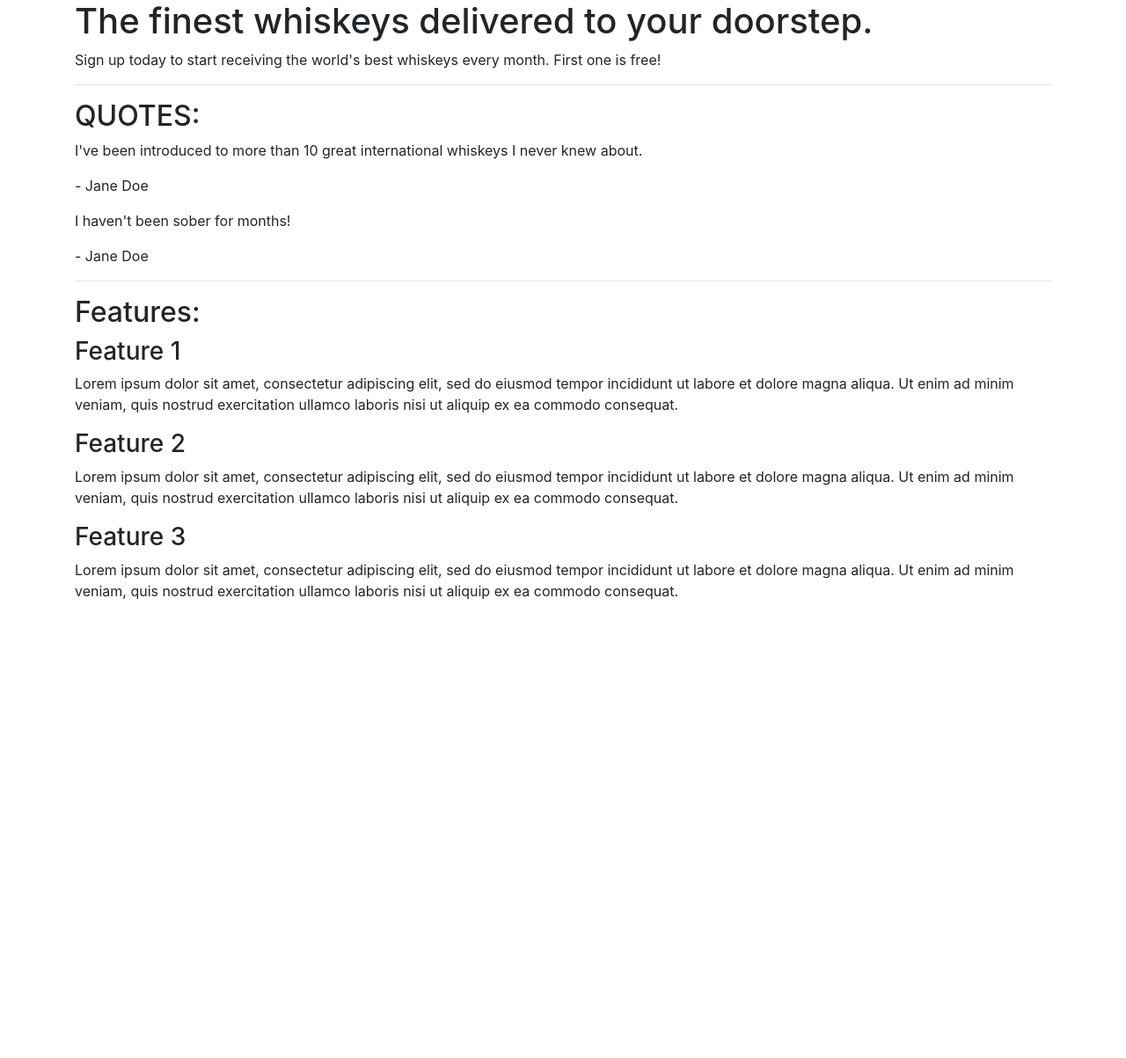
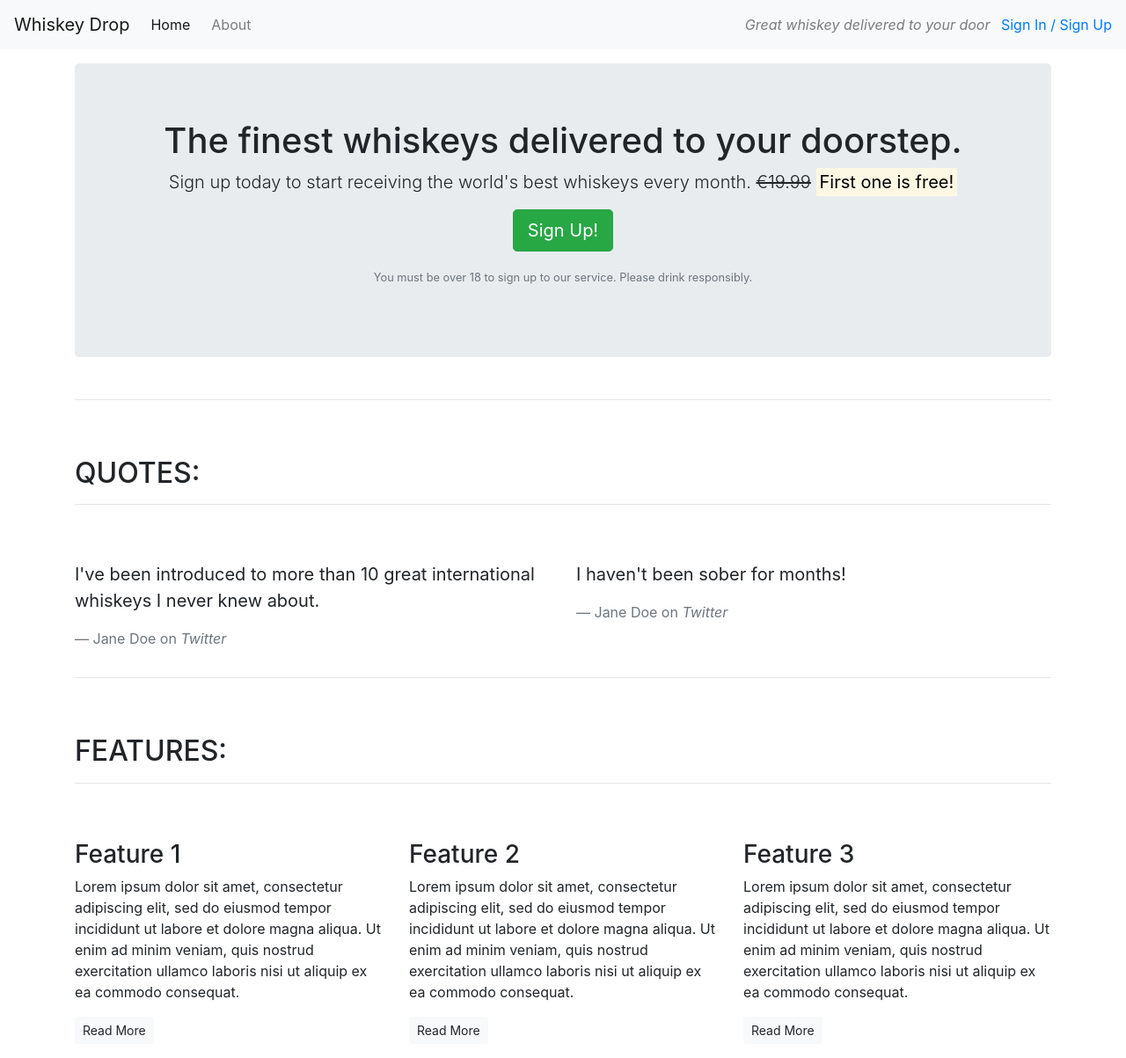
Before and after one commit to MelWatts/bootstrap-basics, a plain HTML site: page index.html in a window 1280 px wide. Shown: the whole page at 88% size. Before the commit the page ends 800 px from the top, so only its background shows below. Drawn offline with nearby package versions, Linux system fonts and the light colour scheme.

Commit message:
create grid

```diff
--- a/index.html
+++ b/index.html
@@ -3,50 +3,100 @@
 
 <head>
     <meta charset="utf-8">
-
+    <meta name="viewport" content="width=device-width, initial-scale=1.0">
     <title>Whiskey Drop | Taste a new whiskey every month</title>
     <link rel="stylesheet" href="https://maxcdn.bootstrapcdn.com/bootstrap/4.1.3/css/bootstrap.min.css">
 </head>
 
 <body>
-    <article class="container">
+    <!--Nav-->
+    <nav class="navbar navbar-light navbar-expand-sm bg-light">
+        <a href="/" class="navbar-brand">
+                    Whiskey Drop</a>
+        <ul class="navbar-nav mr-auto">
+            <li class="active nav-item mr-2"><a class="nav-link" href="/">Home</a></li>
+            <li class="nav-item mr-2"><a class="nav-link" href="">About</a></li>
+            <li class="nav-item mr-2 d-block d-sm-none"><a class="nav-link" href="">Sign In / Sign Up</a></li>
+        </ul>
+
+        <div class="d-none d-md-block">
+            <p class="navbar-text my-auto mr-2"><i>Great whiskey delivered to your door</i></p>
+            <a href="/login">Sign In / Sign Up</a>
+        </div>
+        <!--</div>-->
+    </nav>
+    <article class="container mt-3">
         <!-- Callout -->
-        <section class="callout">
+        <div class="row">
+            <div class="col-12">
+                <section class="callout jumbotron text-center">
                     <h1>The finest whiskeys delivered to your doorstep.</h1>
-            <p>Sign up today to start receiving the world's best whiskeys every month. First one is free!</p>
+                    <p class="lead">Sign up today to start receiving the world's best whiskeys every month.
+                        <s class="d-none d-sm-inline">€19.99</s>
+                        <span class="d-inline d-sm-none"><br></span>
+                        <strong><mark>First one is free!</mark></strong></p>
+                    <p><button class="btn btn-lg btn-success">Sign Up!</button></p>
+                    <p class="text-muted"><small>You must be over 18 to sign up to our service. Please drink responsibly.</small></p>
                 </section>
+            </div>
+        </div>
         <!-- /.callout -->
         <hr>
-
         <!-- Quotes -->
         <section class="quotes">
+            <div class="row">
+                <div class="col-12 my-5">
                     <h2 class="text-uppercase">Quotes:</h2>
-            <div class="quote">
+                    <hr />
+                </div>
+            </div>
+            <div class="row">
+                <div class="col-12 col-md-6">
+                    <blockquote class="blockquote">
                         <p>I've been introduced to more than 10 great international whiskeys I never knew about.</p>
-                <p>- Jane Doe</p>
+                        <footer class="blockquote-footer">Jane Doe on <cite title="Twitter">Twitter</cite></footer>
+                    </blockquote>
                 </div>
-            <div class="quote">
+                <div class="col-12 col-md-6">
+                    <blockquote class="blockquote">
                         <p>I haven't been sober for months!</p>
-                <p>- Jane Doe</p>
+                        <footer class="blockquote-footer">Jane Doe on <cite title="Twitter">Twitter</cite></footer>
+                    </blockquote>
+                </div>
             </div>
         </section>
         <!-- /.quotes -->
         <hr>
-
         <!-- Features -->
         <section class="features">
-            <h2>Features:</h2>
+            <div class="row">
+                <div class="col-12 my-5">
+                    <h2 class="text-uppercase">Features:</h2>
+                    <hr />
+                </div>
+            </div>
+            <div class="row">
+                <div class="col-12 col-md-6 col-lg-4">
                     <div class="feature">
                         <h3>Feature 1</h3>
                         <p>Lorem ipsum dolor sit amet, consectetur adipiscing elit, sed do eiusmod tempor incididunt ut labore et dolore magna aliqua. Ut enim ad minim veniam, quis nostrud exercitation ullamco laboris nisi ut aliquip ex ea commodo consequat.</p>
+                        <p><a class="btn btn-sm btn-light" href="">Read More</a></p>
                     </div>
+                </div>
+                <div class="col-12 col-md-6 col-lg-4">
                     <div class="feature">
                         <h3>Feature 2</h3>
                         <p>Lorem ipsum dolor sit amet, consectetur adipiscing elit, sed do eiusmod tempor incididunt ut labore et dolore magna aliqua. Ut enim ad minim veniam, quis nostrud exercitation ullamco laboris nisi ut aliquip ex ea commodo consequat.</p>
+                        <p><a class="btn btn-sm btn-light" href="">Read More</a></p>
                     </div>
+                </div>
+                <div class="col-12 d-md-none d-lg-block col-lg-4">
                     <div class="feature">
                         <h3>Feature 3</h3>
                         <p>Lorem ipsum dolor sit amet, consectetur adipiscing elit, sed do eiusmod tempor incididunt ut labore et dolore magna aliqua. Ut enim ad minim veniam, quis nostrud exercitation ullamco laboris nisi ut aliquip ex ea commodo consequat.</p>
+                        <p><a class="btn btn-sm btn-light" href="">Read More</a></p>
+                    </div>
+                </div>
             </div>
         </section>
         <!-- /.features -->
```
Lines whose indentation alone changed are shown as unchanged.
